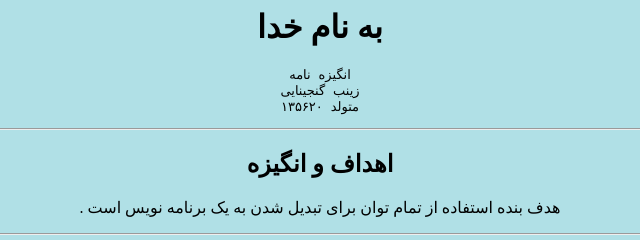
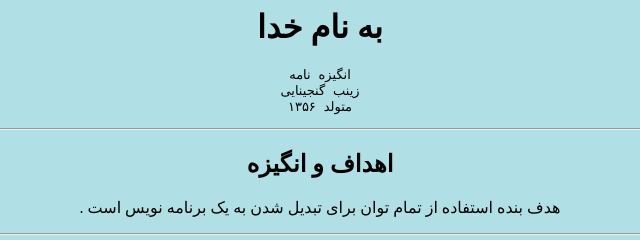
Before and after one commit to zeinabganjinaei/SOP, a plain HTML site: page index.html in a window 1280 px wide. Shown: the top 240 px of the page, 320-960 px from the left. Drawn offline with Linux system fonts and the light colour scheme.

Commit message:
Update index.html

```diff
--- a/index.html
+++ b/index.html
@@ -12,7 +12,7 @@
 <pre style="text-align:center;">
 انگیزه نامه
 زینب گنجینایی
-متولد ۱۳۵۶۲۰
+متولد ۱۳۵۶
 </pre>
 
 <hr>
```
